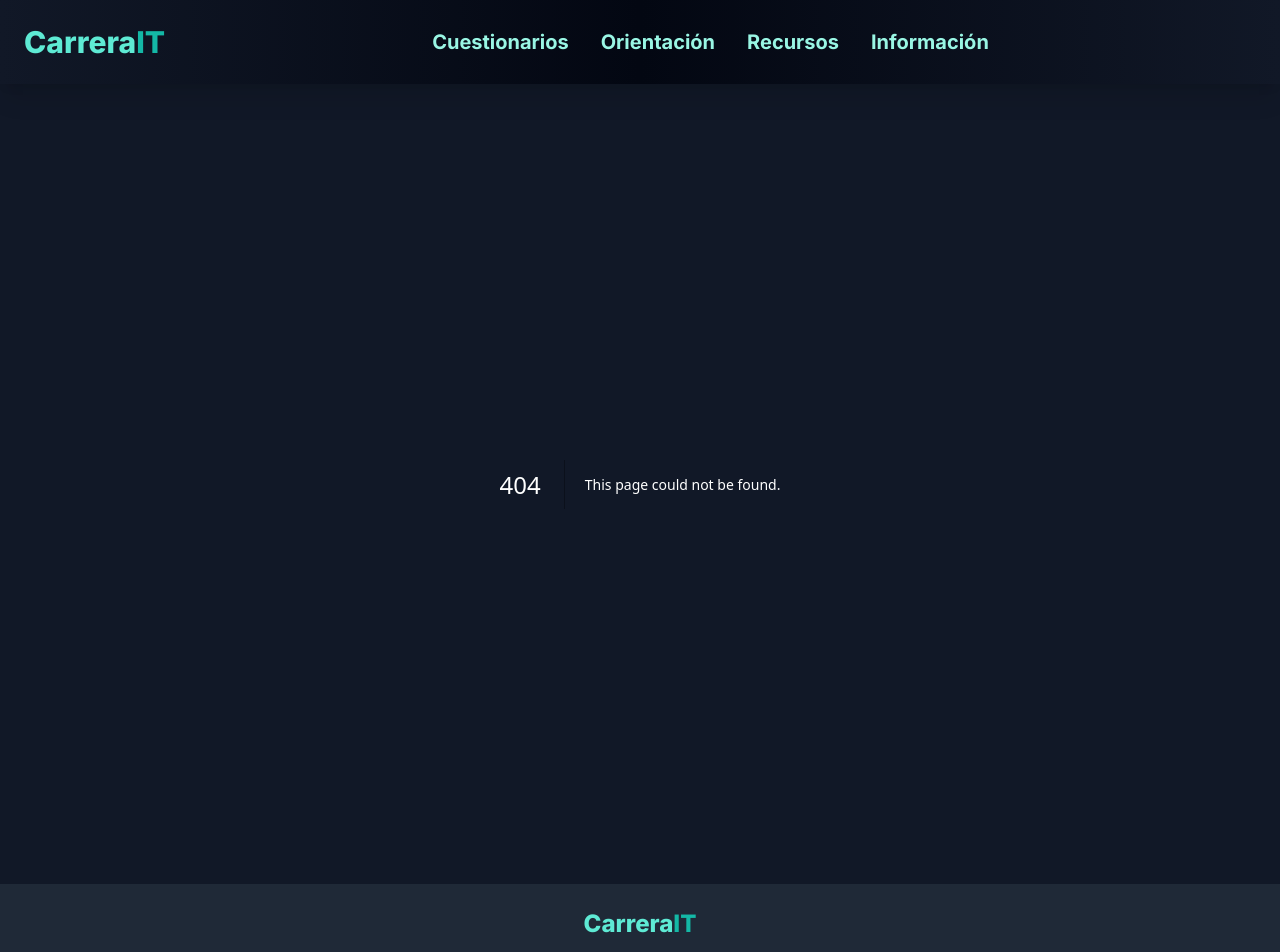
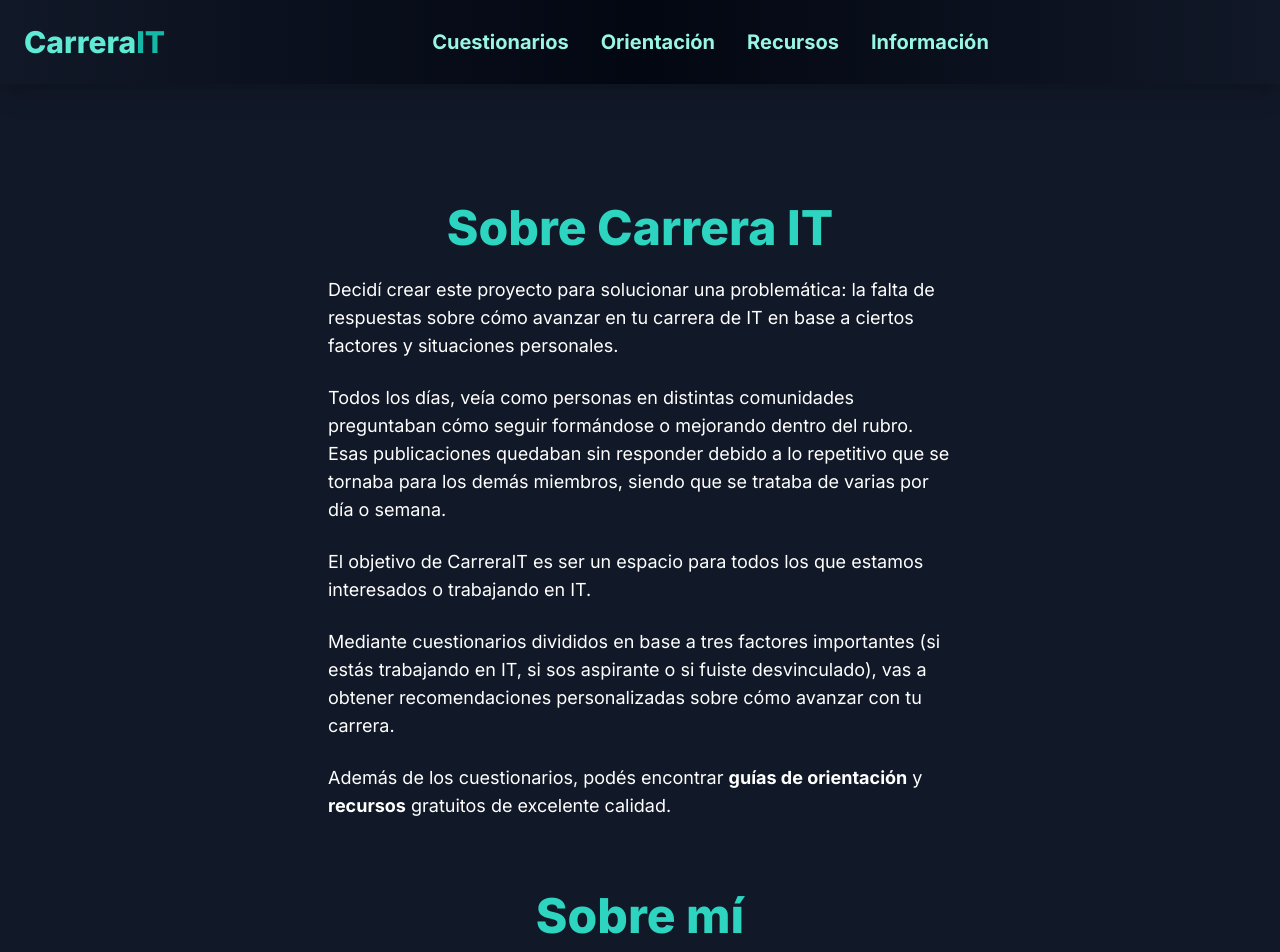
Before and after one commit to aronmilenait/carrerait-roadmap, a Next.js app in the folder carrerait-roadmap/: page /sobre-carrerait in a window 1280 px wide. Before the commit this address had no page. Shown: the top 952 px of the page. Built offline with nearby package versions, Linux system fonts and the light colour scheme.

Commit message:
refactor: change the page name from info to sobre-carrerait

```diff
--- a/carrerait-roadmap/src/app/info/page.tsx
+++ /dev/null
@@ -1,11 +0,0 @@
-import AboutMe from "../components/AboutMe";
-import AboutWebsite from "../components/AboutWebsite";
-
-export default function AboutPage() {
-  return (
-    <main className="p-6 md:p-24">
-      <AboutWebsite />
-      <AboutMe />
-    </main>
-  );
-}
--- /dev/null
+++ b/carrerait-roadmap/src/app/sobre-carrerait/page.tsx
@@ -0,0 +1,11 @@
+import AboutMe from "../components/About/AboutMe";
+import AboutWebsite from "../components/About/AboutWebsite";
+
+export default function AboutPage() {
+  return (
+    <main className="p-6 md:p-24">
+      <AboutWebsite />
+      <AboutMe />
+    </main>
+  );
+}
```
